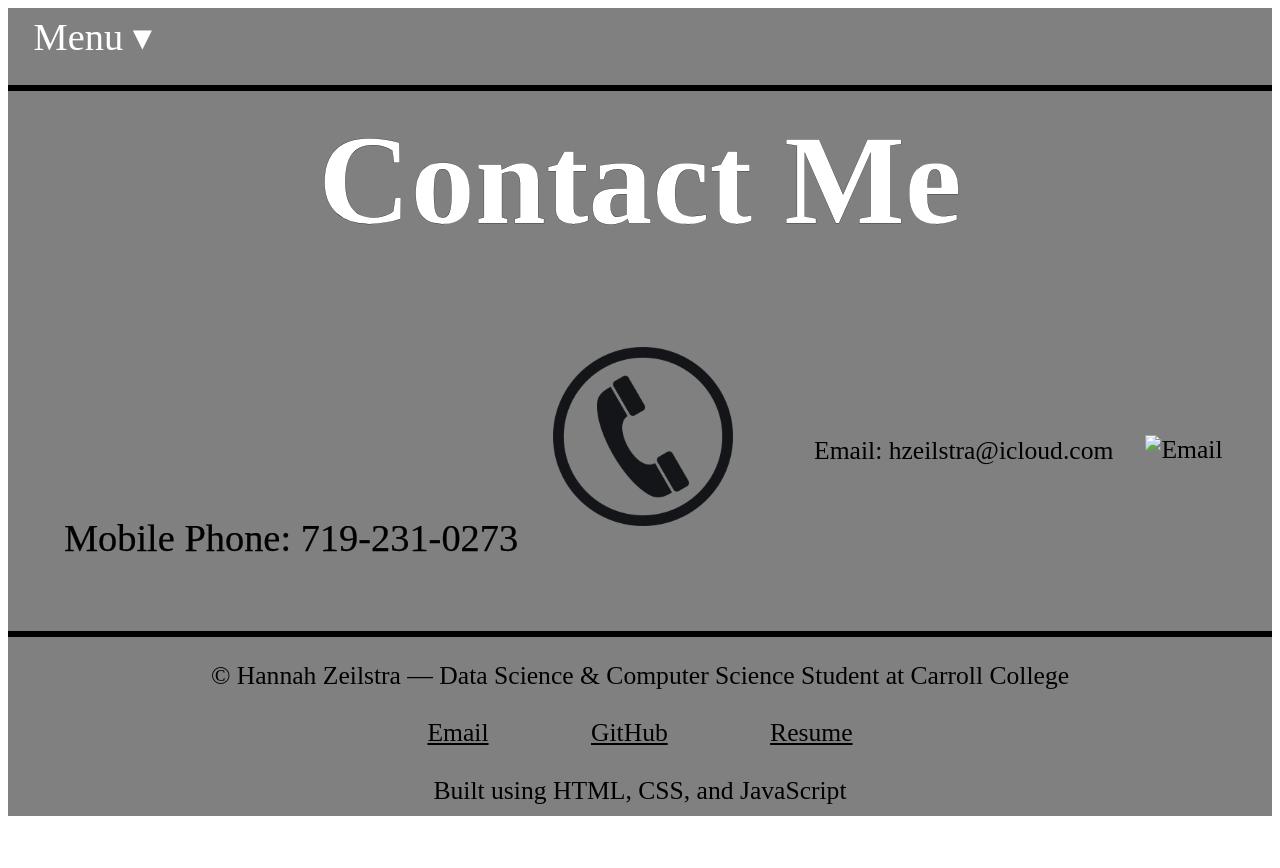
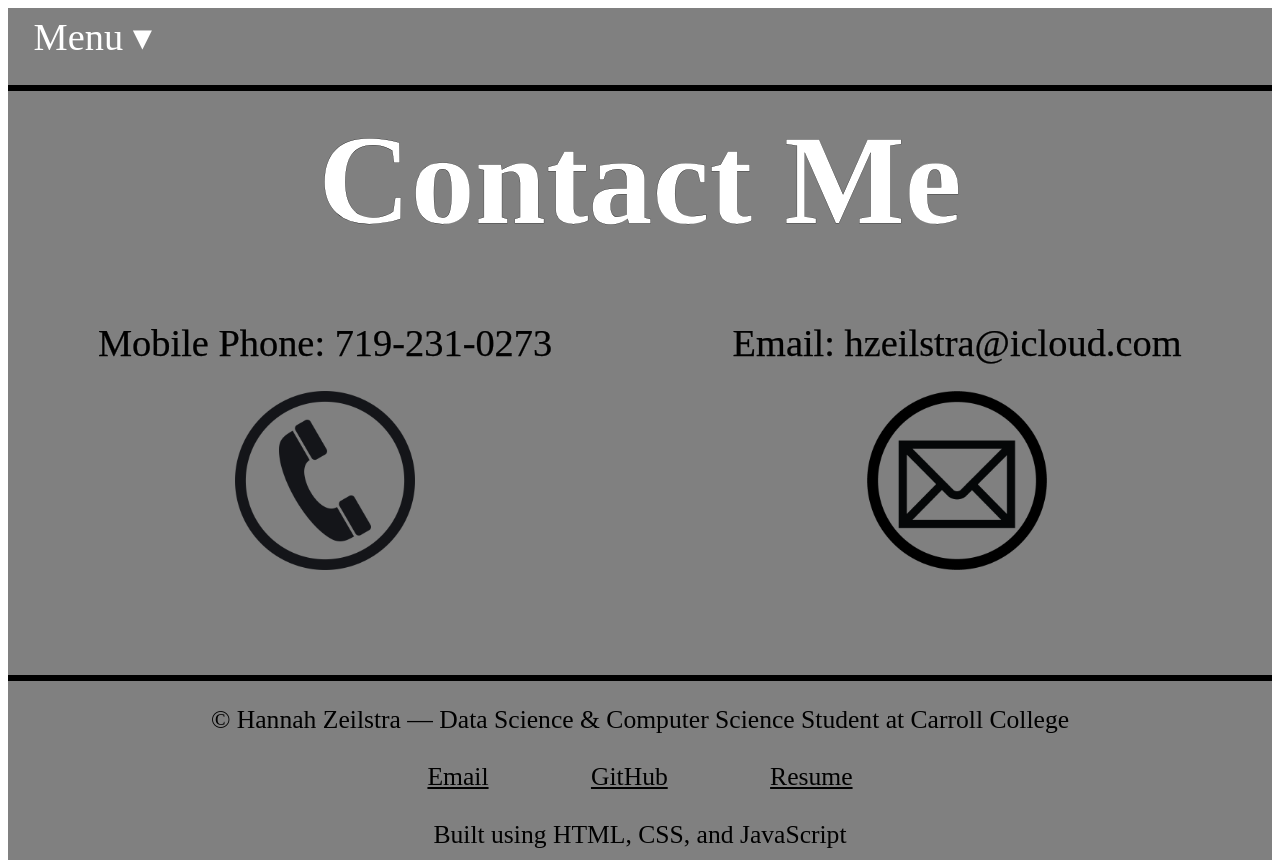
Before and after one commit to hzeilstra22/CS-202-Zeilstra, a plain HTML site: page pages/contactme.html in a window 1280 px wide. Before the commit the page ends 824 px from the top, so only its background shows below. Drawn offline with Linux system fonts and the light colour scheme; a web font is replaced by a local one.

Commit message:
fixed link

```diff
--- a/pages/contactme.html
+++ b/pages/contactme.html
@@ -45,8 +45,8 @@
       <p class="contact-info">Mobile Phone: 719-231-0273
         <img src="../assets/images/phone.png" alt="Phone" class="contact-icon">
       </p>
-      <p class="Contact-Info">Email: hzeilstra@icloud.com
-        <img src="../assets/images/HannahZeilstraResume.pdf" alt=" Email" class="contact-icon">
+      <p class="contact-info">Email: hzeilstra@icloud.com
+        <img src="../assets/images/email.png" alt=" Email" class="contact-icon">
       </p>
     </div>
   </main>
```
